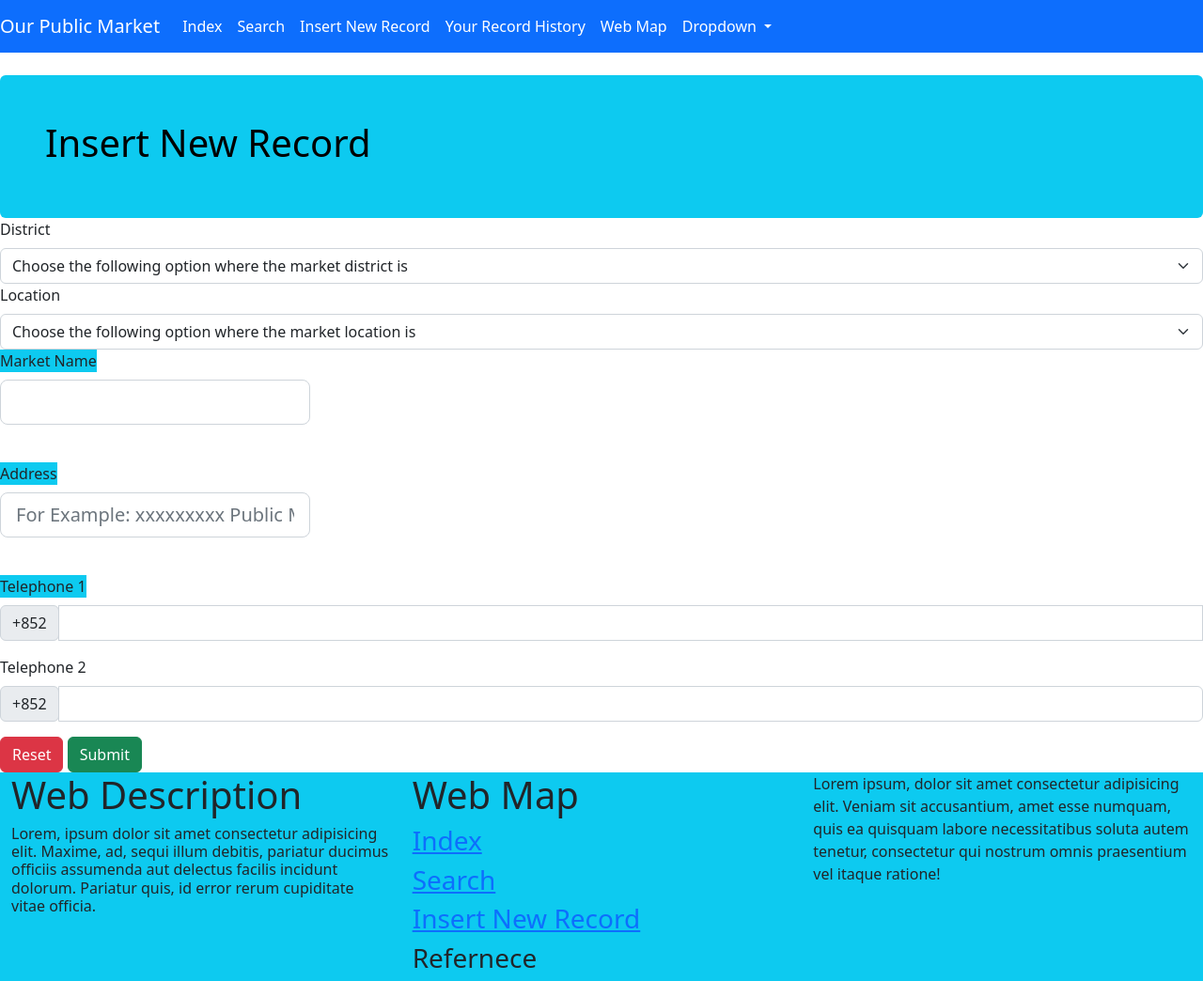
After one commit to tommyliu313/atwdiproject, a PHP site: page /insert/newtenancy/inserttenancy.html in a window 1280 px wide. The commit adds this page. Shown: the whole page at 94% size. Run offline with PHP 8.4, Linux system fonts and the light colour scheme.

Commit message:
20221021 2107

```diff
--- a/formchecker.php
+++ b/formchecker.php
@@ -1,4 +1,5 @@
 <?php
 //欄位完整性檢查
+if()
 //彈窗提示
 ?>
--- /dev/null
+++ b/insert/newtenancy/inserttenancy.html
@@ -0,0 +1,151 @@
+<!--php script start-->
+<!--php script end-->
+
+<!DOCTYPE html>
+<html lang="en">
+
+<style>
+    nav#top a.navbar-brand {
+  color: white; }
+
+nav#top #navbarNavDropdown ul.navbar-nav li.nav-item {
+  align-items: center; }
+  nav#top #navbarNavDropdown ul.navbar-nav li.nav-item a.nav-link {
+    color: white; }
+
+center {
+  border: 1px solid #000;
+  background-color: #ff00ff;
+  font-size: 30px; }
+
+
+</style>
+    <!--compulsorypartstart-->
+<head>
+    <meta charset="UTF-8">
+    <meta http-equiv="X-UA-Compatible" content="IE=edge">
+    <meta name="viewport" content="width=device-width, initial-scale=1.0">
+    <link rel="stylesheet" href="./css/bootstrap-5.2.1-dist/css/bootstrap.min.css"></link>
+    <script src="./css/bootstrap-5.2.1-dist/js/bootstrap.min.js"></script>
+    <title>Document</title>
+</head>
+
+<!--compulsorypartend-->
+<body>
+    <!--navbarstart-->
+    <nav class="navbar navbar-expand-lg bg-primary" id="top"><a class="navbar-brand"> Our Public Market</a>
+      <button class="navbar-toggler" type="button" data-bs-toggle="collapse" data-bs-target="#navbarNavDropdown" aria-controls="navbarNavDropdown" aria-expanded="false" aria-label="Toggle navigation"><span class="navbar-toggler-icon" style="#00FF00"></span></button>
+      <div class="collapse navbar-collapse" id="navbarNavDropdown">
+        <ul class="navbar-nav">
+        <li class="nav-item active"><a class="nav-link" href="index.html"> Index</a></li>
+          <li class="nav-item"><a class="nav-link" href="search.php"> Search </a></li>
+          <li class="nav-item"><a class="nav-link" href="/insert/newrecord/insertrecord.html"> Insert New Record</a></li>
+          <li class="nav-item"><a class="nav-link" href=""> Your Record History</a></li>
+          <li class="nav-item"><a href="" class="nav-link">Web Map</a></li>
+          <li class="nav-item dropdown">
+            <a href="#" class="nav-link dropdown-toggle" id="navbarDropdown" role="button" data-bs-toggle="dropdown" aria-expanded="false">
+              Dropdown
+            </a>
+            <ul class="dropdown-menu" aria-labelledby="navbarDropdown">
+              <li><a href="#" class="dropdown-item">
+                Whole New Market Record</a></li>
+                <li><a href="#" class="dropdown-item">
+                  Whole New Market Record</a></li>
+            </ul>
+          </li>
+        </ul>
+      </div>
+    </nav>
+    <!--navbarend-->
+
+
+    <!--Formstart-->
+    <div class="mt-4 p-5 bg-info text-black rounded">
+      <h1>Insert New Record</h1></div>
+    <form action="/insert.php" method="POST" enctype="multipart/form-data">
+      <div class="form-group mb-3">
+        <label for="districtcol" class="form-label"> District</label>
+          <select name="" id="" class="form-select custom-select" required>
+            <option selected="selected">Choose the following option where the market district is</option>
+            <option value=""></option>
+          </select>
+
+          <label for="location" class="form-label">Location</label>
+            <select name="" id="" class="form-select custom-select" required>
+              <option selected="selected">Choose the following option where the market location is</option>
+              <option value=""></option>
+            </select>
+
+          <label for="" class="form-label bg-info">Market Name</label><br>
+          <div class="input-group mb-3 form-group">
+            <div class="input-group-prepend">
+              <input type="text" name="marketname" id="marketname" required class="form-control form-control-lg" aria-label="large">
+            </div>
+          </div>
+            <br>
+            <label for="" class="form-label bg-info">Address</label><br>
+            <div class="input-group mb-3 form-group">
+              <div class="input-group-prepend">
+                <input type="text" name="address" id="address" required class="form-control form-control-lg" aria-label="large" maxlength="120" placeholder="For Example: xxxxxxxxx Public Market">
+              </div>
+            </div>
+              <br>
+          <label for="tel1" class="form-label bg-info">Telephone 1</label><br>
+          <div class="input-group mb-3 form-group">
+            <div class="input-group-prepend"><span class="input-group-text">+852</span>
+            </div>
+            <input type="tel" name="tel1" id="" pattern="[0-9]{4}-[0-9]{4}" required="required" class="form-control"><br>
+          </div>
+
+          <label for="tel2" class="form-label">Telephone 2</label>
+            <br>
+            <div class="input-group mb-3 form-group">
+              <div class="input-group-prepend"><span class="input-group-text">+852</span>
+              </div>
+              <input type="tel" name="tel2" id="" pattern="[0-9]{4}-[0-9]{4}" required="required" class="form-control">
+            </div>
+
+      </div>
+      <input type="reset" value="Reset" name="Reset" class="btn btn-danger">
+      <input type="submit" value="Submit" name="Submit" class="btn btn-success">
+    </form>
+    <!--Formend-->
+    <!--footerstart-->
+    <footer class="bg-info">
+      <div class="container-fluid">
+        <div class="row">
+          <div class="col-lg-4">
+            <div class="row">
+              <h1>Web Description</h1>
+            </div>
+            <div class="row">
+              <h6>
+              Lorem, ipsum dolor sit amet consectetur adipisicing elit. Maxime, ad, sequi illum debitis, pariatur ducimus officiis assumenda aut delectus facilis incidunt dolorum. Pariatur quis, id error rerum cupiditate vitae officia.
+                </h6>
+            </div>
+          </div>
+          <div class="col-lg-4">
+            <div class="row"><h1>Web Map</h1></div>
+            <div class="row">
+              <h3><a href="index.html">Index</a></h3>
+            </div>
+            <div class="row">
+              <h3><a href="search.php">Search</a></h3>
+            </div>
+            <div class="row">
+              <h3><a href="insert.html">Insert New Record</a></h3>
+            </div>
+            <div class="row">
+              <h3>Refernece</h3>
+            </div>
+          </div>
+          <div class="col-lg-4">Lorem ipsum, dolor sit amet consectetur adipisicing elit. Veniam sit accusantium, amet esse numquam, quis ea quisquam labore necessitatibus soluta autem tenetur, consectetur qui nostrum omnis praesentium vel itaque ratione!</div>
+        </div>
+      </div>
+      </div></footer>
+    <!--footerend-->
+
+    <!--cookiesetting-->
+    <!---->
+</body>
+</html>
--- /dev/null
+++ b/insert/newtenancy/inserttenancy.php
@@ -0,0 +1,3 @@
+<?php
+
+?>
```
Also changed, not shown: data/filecontent.php (+18 -5 lines), js/navbartoggle.js (+10 -0 lines), js/required.js (+7 -1 lines), load.js (+8 -3 lines), 1 other file.
